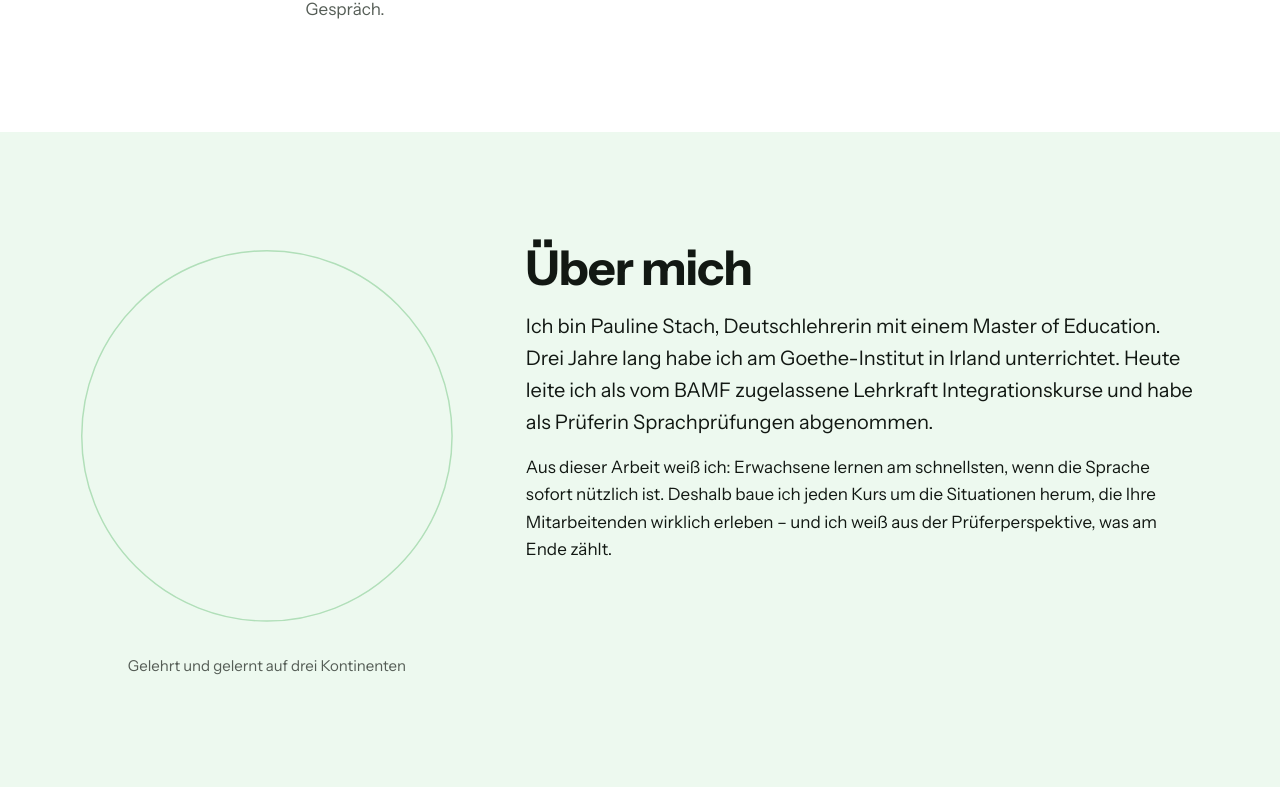
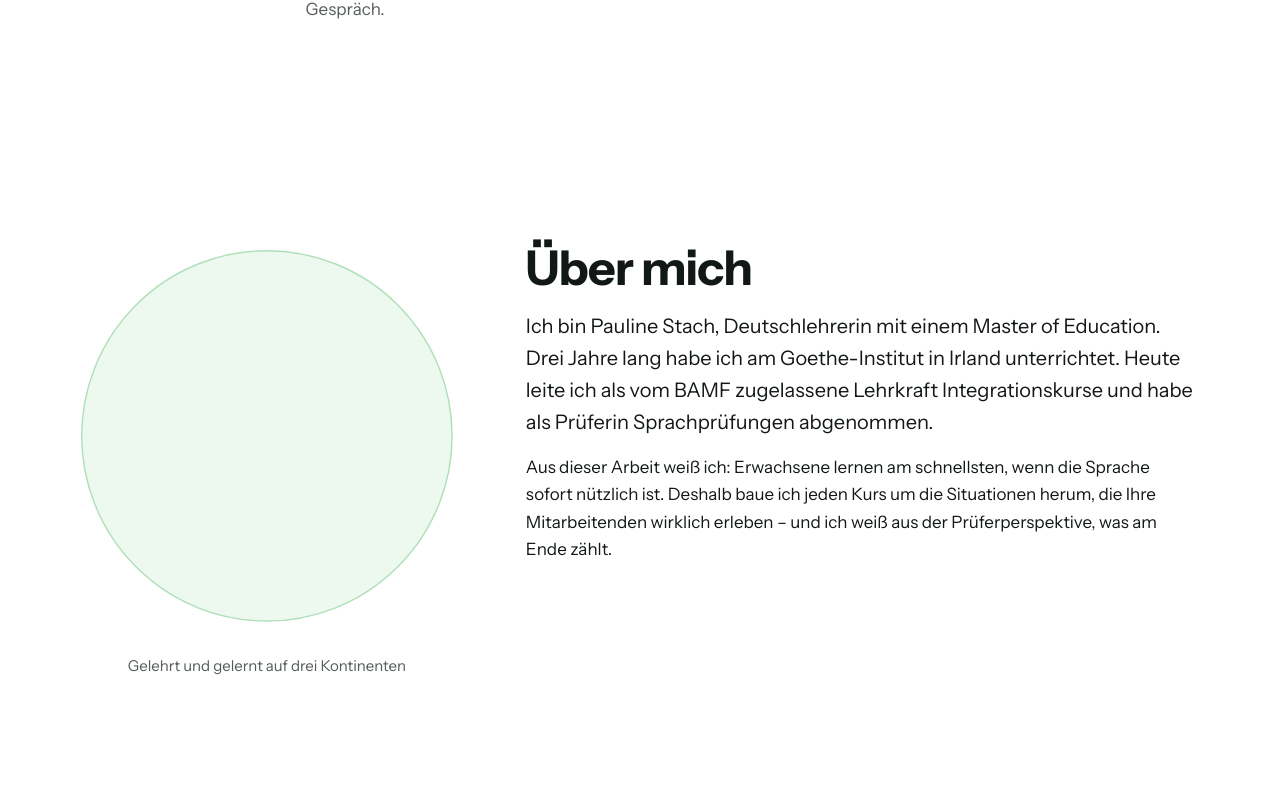
Before and after one commit to PaulineStach/paulinestachde, a Nuxt app: page / in a window 1280 px wide. Shown: the part 4497-5300 px from the top of the page. Built offline with nearby package versions, Linux system fonts and the light colour scheme.

Commit message:
style(about): drop the green band behind the About section
The globe's pale green ocean disappeared into the section's tinted
background; on white the globe reads as intended.

Co-Authored-By: Claude Opus 5.5 <noreply@anthropic.com>

```diff
--- a/app/pages/index.vue
+++ b/app/pages/index.vue
@@ -238,7 +238,7 @@ const steps = [
     </section>
 
     <!-- About -->
-    <section id="ueber-mich" class="section section--subtle" aria-labelledby="ueber-mich-title">
+    <section id="ueber-mich" class="section" aria-labelledby="ueber-mich-title">
       <div class="wrap about">
         <GlobePanel class="about-globe" />
 
```
